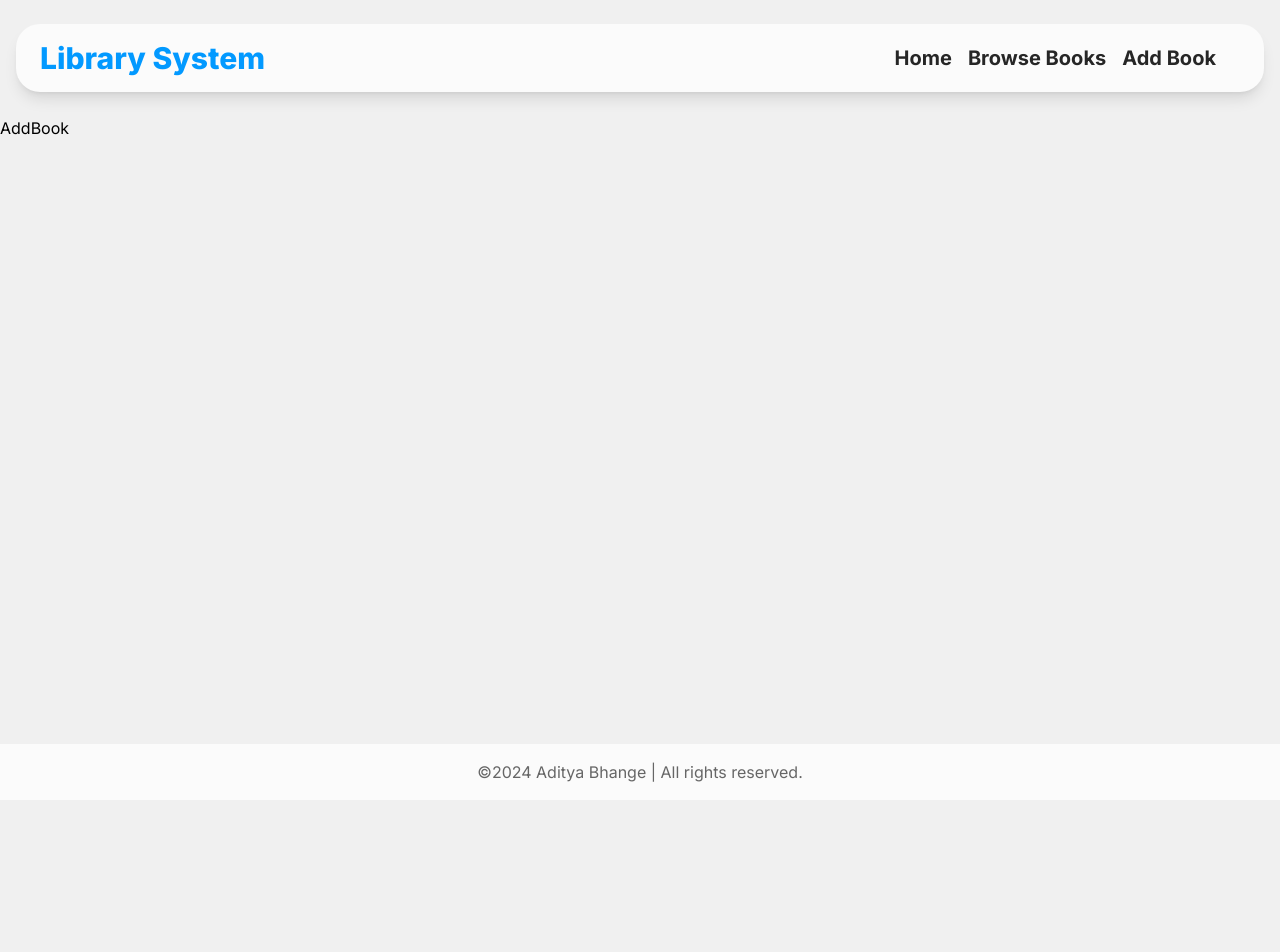
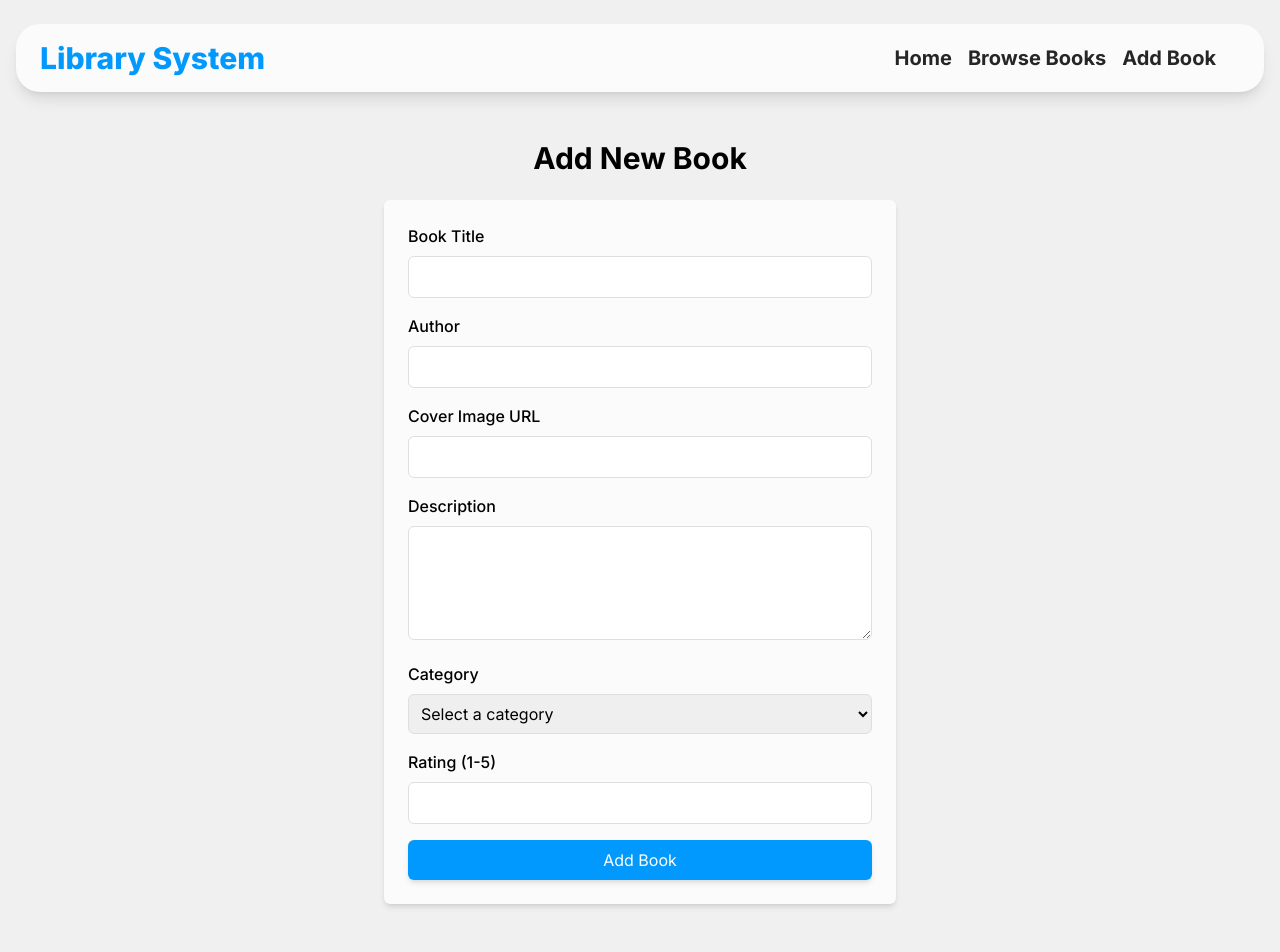
Before and after one commit to Adibhange/Online_Library_System_React, a React (Vite) app: page /books/add in a window 1280 px wide. Shown: the top 952 px of the page. Before the commit the page ends 800 px from the top, so only its background shows below. Built offline with nearby package versions, Linux system fonts and the light colour scheme.

Commit message:
Implement Add book functionality

```diff
--- a/src/pages/AddBook.jsx
+++ b/src/pages/AddBook.jsx
@@ -1,7 +1,140 @@
-import React from "react";
+import { useState } from "react";
+import { useNavigate } from "react-router-dom";
+import bookCategories from "../data/bookCategories";
+import { useDispatch } from "react-redux";
+import { addBook } from "../redux/bookSlice";
 
 const AddBook = () => {
-	return <div>AddBook</div>;
+	const [formData, setFormData] = useState({
+		title: "",
+		author: "",
+		coverImage: "",
+		description: "",
+		category: "",
+		rating: "",
+	});
+
+	const dispatch = useDispatch();
+	const navigate = useNavigate();
+
+	const handleChange = (e) => {
+		const { name, value } = e.target;
+		setFormData({ ...formData, [name]: value });
+	};
+
+	const handleSubmit = (e) => {
+		e.preventDefault();
+
+		// Validate the form
+		if (
+			!formData.title ||
+			!formData.author ||
+			!formData.coverImage ||
+			!formData.description ||
+			!formData.category ||
+			!formData.rating
+		) {
+			alert("Please fill in all fields.");
+			return;
+		}
+
+		dispatch(addBook({ ...formData, id: Date.now() })); // Unique ID using timestamp
+		navigate("/books");
+	};
+
+	return (
+		<section className='container mx-auto py-6 px-4'>
+			<h1 className='text-3xl font-bold text-center mb-6'>Add New Book</h1>
+			<form
+				onSubmit={handleSubmit}
+				className='max-w-lg mx-auto space-y-4 bg-foreground p-6 rounded-md shadow-md'>
+				<div>
+					<label className='block font-medium mb-2'>Book Title</label>
+					<input
+						type='text'
+						name='title'
+						value={formData.title}
+						onChange={handleChange}
+						className='w-full border border-border rounded-md p-2'
+					/>
+				</div>
+
+				<div>
+					<label className='block font-medium mb-2'>Author</label>
+					<input
+						type='text'
+						name='author'
+						value={formData.author}
+						onChange={handleChange}
+						className='w-full border border-border rounded-md p-2'
+					/>
+				</div>
+
+				<div>
+					<label className='block font-medium mb-2'>Cover Image URL</label>
+					<input
+						type='text'
+						name='coverImage'
+						value={formData.coverImage}
+						onChange={handleChange}
+						className='w-full border border-border rounded-md p-2'
+					/>
+				</div>
+
+				<div>
+					<label className='block font-medium mb-2'>Description</label>
+					<textarea
+						name='description'
+						value={formData.description}
+						onChange={handleChange}
+						className='w-full border border-border rounded-md p-2'
+						rows='4'></textarea>
+				</div>
+
+				<div>
+					<label className='block font-medium mb-2'>Category</label>
+
+					<select
+						name='category'
+						value={formData.category}
+						onChange={handleChange}
+						className='w-full border border-border rounded-md p-2'>
+						<option
+							value=''
+							disabled>
+							Select a category
+						</option>
+						{bookCategories.map((category) => (
+							<option
+								key={category.id}
+								value={category.name}>
+								{category.name}
+							</option>
+						))}
+					</select>
+				</div>
+
+				<div>
+					<label className='block font-medium mb-2'>Rating (1-5)</label>
+					<input
+						type='number'
+						name='rating'
+						value={formData.rating}
+						onChange={handleChange}
+						min='1'
+						max='5'
+						className='w-full border border-border rounded-md p-2'
+					/>
+				</div>
+
+				<button
+					type='submit'
+					className='w-full bg-primary text-white py-2 rounded-md shadow-md'>
+					Add Book
+				</button>
+			</form>
+		</section>
+	);
 };
 
 export default AddBook;
--- a/src/pages/BookDetails.jsx
+++ b/src/pages/BookDetails.jsx
@@ -1,9 +1,11 @@
+import { useSelector } from "react-redux";
 import { Link, useParams } from "react-router-dom";
-import books from "../data/bookData";
 
 const BookDetails = () => {
 	const { bookId } = useParams();
-	const book = books.find((book) => book.id === parseInt(bookId, 10));
+	const bookLists = useSelector((state) => state.books.bookLists);
+
+	const book = bookLists.find((book) => book.id === parseInt(bookId, 10));
 
 	return (
 		<section className='container flex flex-col gap-3 justify-center py-6 px-4 mx-auto bg-foreground w-1/2 rounded-lg shadow-md'>
--- a/src/pages/BrowseBook.jsx
+++ b/src/pages/BrowseBook.jsx
@@ -14,14 +14,11 @@ const BrowseBook = () => {
 	}, [bookLists]);
 
 	const handleSearch = () => {
-		const filteredBooks = books.filter((book) => {
-			return (
-				book.title.toLowerCase().includes(searchText.toLowerCase()) ||
-				book.author.toLowerCase().includes(searchText.toLowerCase())
-			);
-		});
-		setBooks(filteredBooks);
-		setSearchText("");
+		const results = bookLists.filter((book) =>
+			book.title.toLowerCase().includes(searchText.toLowerCase())
+		);
+		setBooks(results);
+		setSearchText(""); // Clear search bar after filtering
 	};
 
 	const handleClearSearch = () => {
--- a/src/redux/bookSlice.js
+++ b/src/redux/bookSlice.js
@@ -1,14 +1,22 @@
 import { createSlice } from "@reduxjs/toolkit";
 import initialBookLists from "../data/bookData";
+
+if (!localStorage.getItem("books")) {
+	localStorage.setItem("books", JSON.stringify(initialBookLists));
+}
+
+// Retrieve books from localStorage
+const savedBooks = JSON.parse(localStorage.getItem("books"));
 
 const bookSlice = createSlice({
 	name: "books",
 	initialState: {
-		bookLists: initialBookLists,
+		bookLists: savedBooks,
 	},
 	reducers: {
 		addBook: (state, action) => {
 			state.bookLists.push(action.payload);
+			localStorage.setItem("books", JSON.stringify(state.bookLists));
 		},
 	},
 });
```
